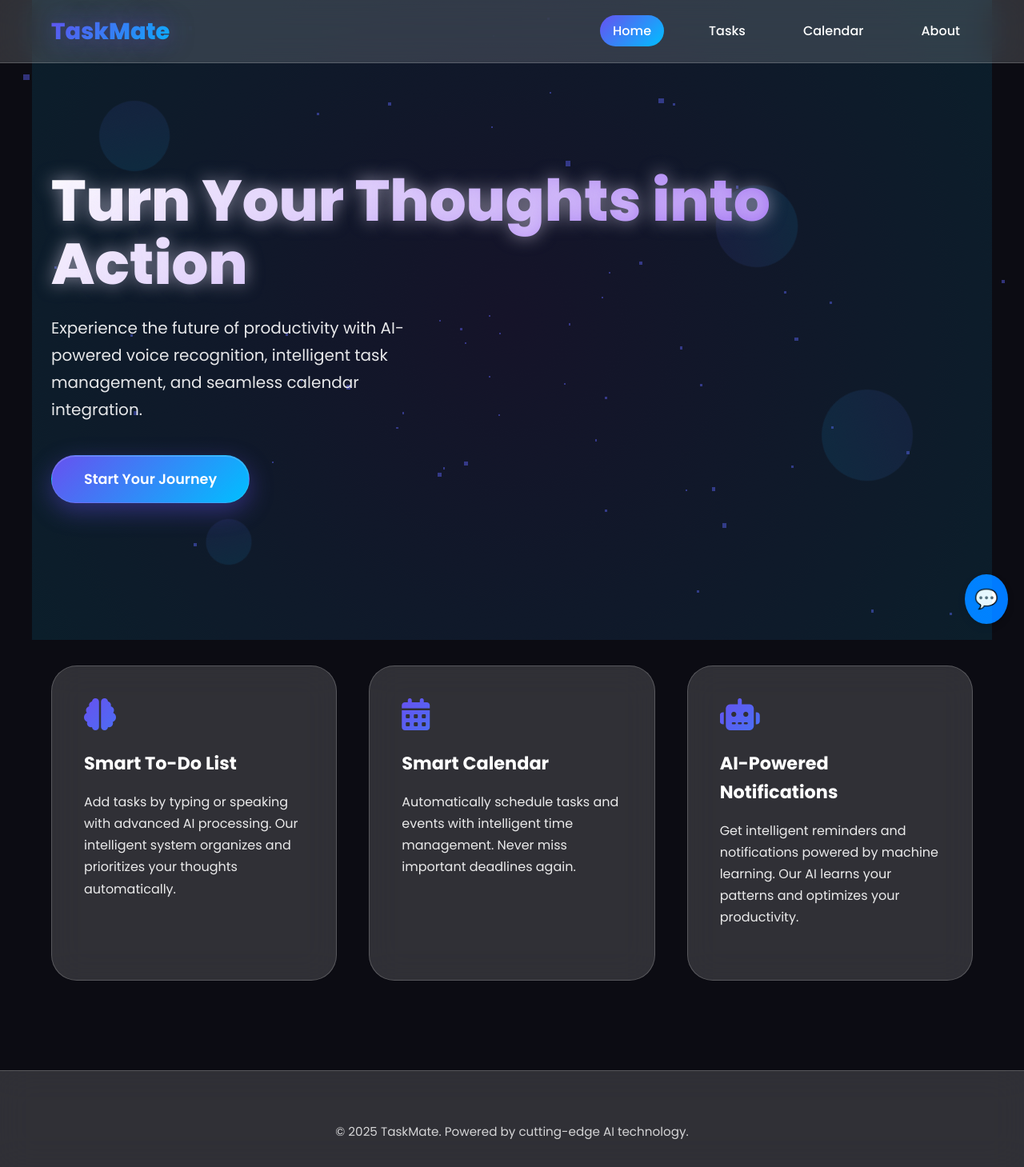
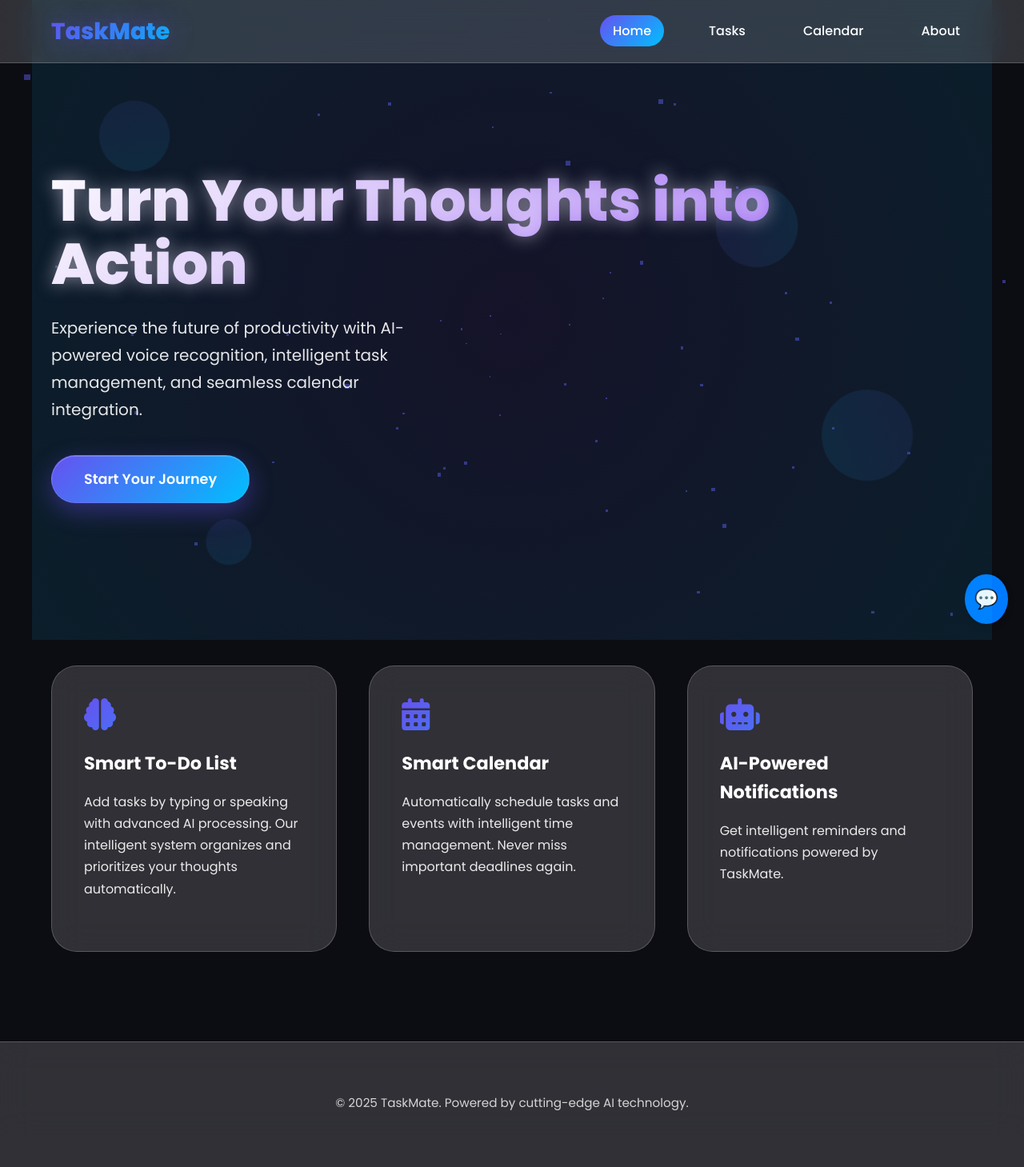
Before and after one commit to PoojaKanagaraj06/mindflow, a Flask app: page /index in a window 1280 px wide. Shown: the whole page at 80% size. After the commit the page ends 1388 px from the top, so only its background shows below. Run offline with Flask 3, Linux system fonts and the light colour scheme; some libraries are stand-ins or nearby versions.

Commit message:
Update index.html

```diff
--- a/templates/index.html
+++ b/templates/index.html
@@ -1106,7 +1106,7 @@
         <div class="feature-card" data-tilt>
           <i class="fas fa-robot feature-card-icon"></i>
           <h2 class="feature-card-title">AI-Powered Notifications</h2>
-          <p class="feature-card-description">Get intelligent reminders and notifications powered by machine learning. Our AI learns your patterns and optimizes your productivity.</p>
+          <p class="feature-card-description">Get intelligent reminders and notifications powered by TaskMate.</p>
         </div>
       </div>
     </section>
```
